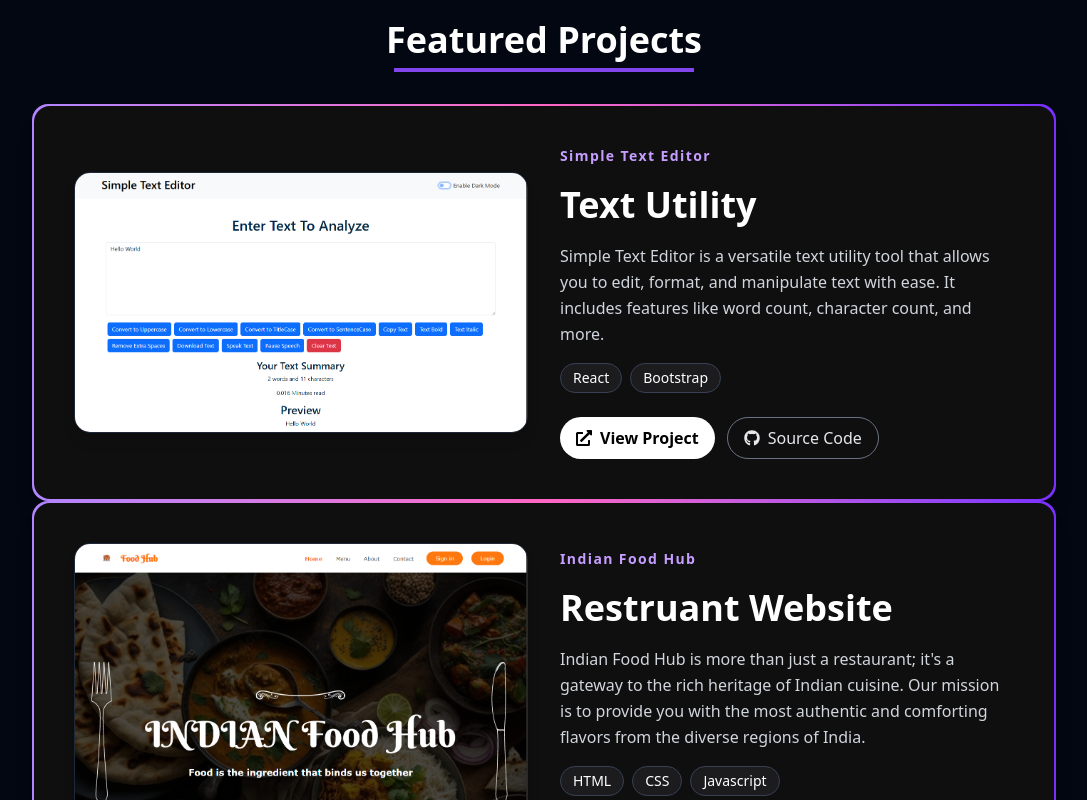
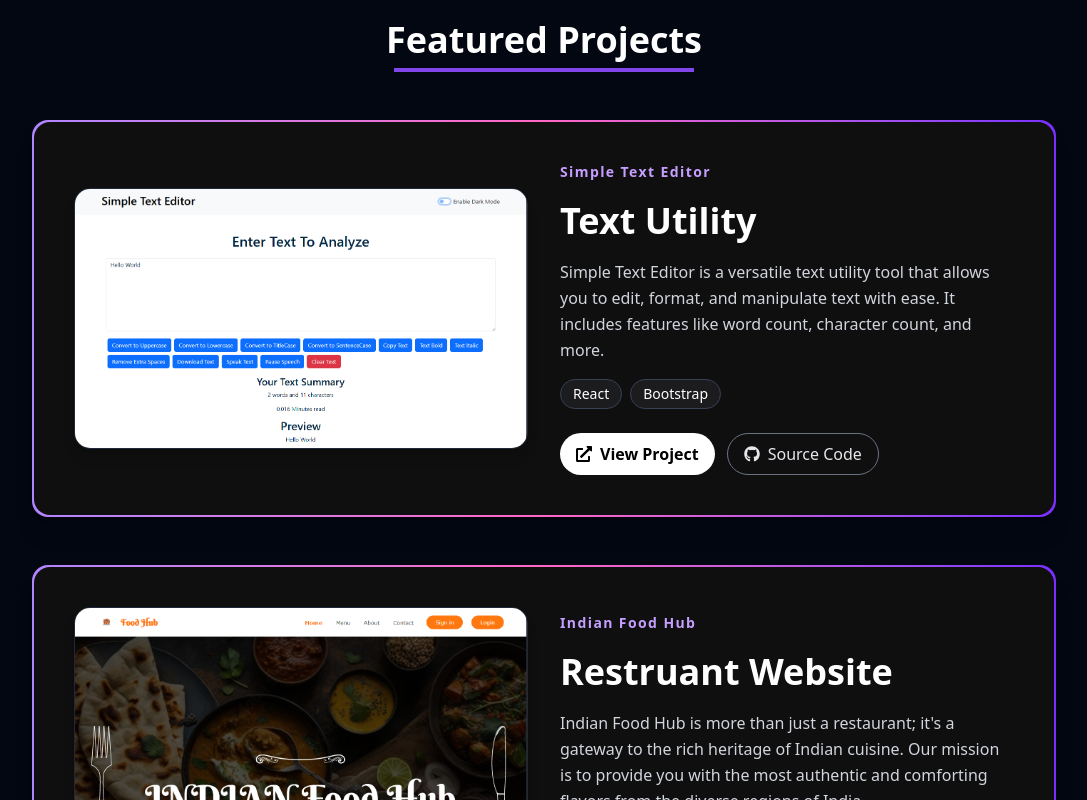
Before and after one commit to KishanKumarSolanki/Portfolio, a React (Vite) app: page / in a window 1280 px wide. Shown: the part 1620-2420 px from the top of the page, without its empty margins (96-1183 px from the left). Built offline with nearby package versions, Linux system fonts and the light colour scheme.

Commit message:
Add gap in cards

```diff
--- a/src/components/Project.jsx
+++ b/src/components/Project.jsx
@@ -8,10 +8,14 @@ const Project = () => {
     return (
         <>
             <section id="work" className="min-h-screen w-full bg-gray-950 text-white p-8">
-                <div className="max-w-6xl mx-auto text-center mb-8">
+                <div className="max-w-6xl mx-auto text-center mb-12">
                     <h2 className="text-3xl sm:text-4xl font-bold text-white">Featured Projects</h2>
                     <div className="w-75 h-1 bg-[#8245ec] mx-auto mt-2"></div>
                 </div>
+
+                {/* Add a wrapper div with flex and gap */}
+                <div className="flex flex-col gap-12">
+                    {/* First Project Card */}
                     <div className="max-w-5xl mx-auto bg-gradient-to-r from-[#B185FF] via-[#FF66C4] to-[#7B2EFF] rounded-2xl p-[2px] shadow-xl hover:shadow-2xl transition-all duration-300">
                         {/* Inner dark content area */}
                         <div className="flex flex-col md:flex-row items-center bg-[#0F0F10] rounded-2xl overflow-hidden p-6 md:p-10 gap-8">
@@ -79,6 +83,7 @@ const Project = () => {
                         </div>
                     </div>
 
+                    {/* Second Project Card */}
                     <div className="max-w-5xl mx-auto bg-gradient-to-r from-[#B185FF] via-[#FF66C4] to-[#7B2EFF] rounded-2xl p-[2px] shadow-xl hover:shadow-2xl transition-all duration-300">
                         {/* Inner dark content area */}
                         <div className="flex flex-col md:flex-row items-center bg-[#0F0F10] rounded-2xl overflow-hidden p-6 md:p-10 gap-8">
@@ -146,6 +151,7 @@ const Project = () => {
                         </div>
                     </div>
 
+                    {/* Third Project Card */}
                     <div className="max-w-5xl mx-auto bg-gradient-to-r from-[#B185FF] via-[#FF66C4] to-[#7B2EFF] rounded-2xl p-[2px] shadow-xl hover:shadow-2xl transition-all duration-300">
                         {/* Inner dark content area */}
                         <div className="flex flex-col md:flex-row items-center bg-[#0F0F10] rounded-2xl overflow-hidden p-6 md:p-10 gap-8">
@@ -212,6 +218,7 @@ const Project = () => {
                             </div>
                         </div>
                     </div>
+                </div>
             </section>
         </>
     )
```
Lines whose indentation alone changed are shown as unchanged.
